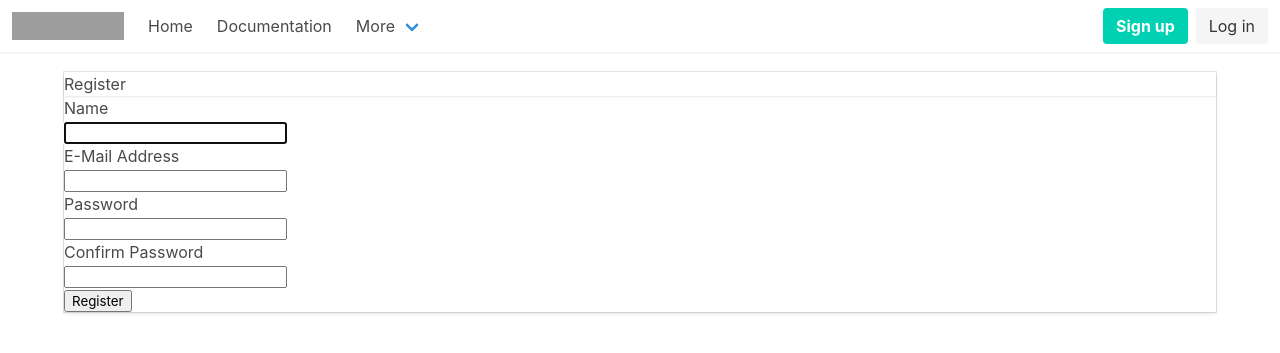
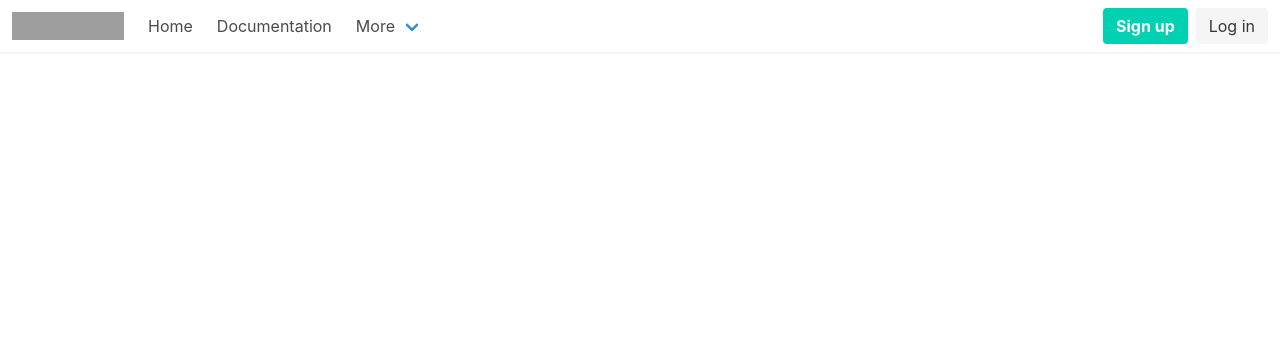
Before and after one commit to nagisa-ito/transporter, a Laravel app: template server/resources/views/auth/register.blade.php in a window 1280 px wide. Shown: the top 353 px of the page. Run offline with Laravel 8, Linux system fonts and the light colour scheme; the template is opened without the code that fills it, so the values that code supplies are empty; parts of the project's set-up code (start-up, migrations or seed data) failed here and were passed over; grey boxes are pictures that could not be loaded.

Commit message:
新規登録ページのページ切り替えまで

```diff
--- a/server/resources/views/auth/register.blade.php
+++ b/server/resources/views/auth/register.blade.php
@@ -1,77 +1,6 @@
 @extends('layouts.app')
 
+@section('title', 'Register')
 @section('content')
-<div class="container">
-    <div class="row justify-content-center">
-        <div class="col-md-8">
-            <div class="card">
-                <div class="card-header">{{ __('Register') }}</div>
-
-                <div class="card-body">
-                    <form method="POST" action="{{ route('register') }}">
-                        @csrf
-
-                        <div class="form-group row">
-                            <label for="name" class="col-md-4 col-form-label text-md-right">{{ __('Name') }}</label>
-
-                            <div class="col-md-6">
-                                <input id="name" type="text" class="form-control @error('name') is-invalid @enderror" name="name" value="{{ old('name') }}" required autocomplete="name" autofocus>
-
-                                @error('name')
-                                    <span class="invalid-feedback" role="alert">
-                                        <strong>{{ $message }}</strong>
-                                    </span>
-                                @enderror
-                            </div>
-                        </div>
-
-                        <div class="form-group row">
-                            <label for="email" class="col-md-4 col-form-label text-md-right">{{ __('E-Mail Address') }}</label>
-
-                            <div class="col-md-6">
-                                <input id="email" type="email" class="form-control @error('email') is-invalid @enderror" name="email" value="{{ old('email') }}" required autocomplete="email">
-
-                                @error('email')
-                                    <span class="invalid-feedback" role="alert">
-                                        <strong>{{ $message }}</strong>
-                                    </span>
-                                @enderror
-                            </div>
-                        </div>
-
-                        <div class="form-group row">
-                            <label for="password" class="col-md-4 col-form-label text-md-right">{{ __('Password') }}</label>
-
-                            <div class="col-md-6">
-                                <input id="password" type="password" class="form-control @error('password') is-invalid @enderror" name="password" required autocomplete="new-password">
-
-                                @error('password')
-                                    <span class="invalid-feedback" role="alert">
-                                        <strong>{{ $message }}</strong>
-                                    </span>
-                                @enderror
-                            </div>
-                        </div>
-
-                        <div class="form-group row">
-                            <label for="password-confirm" class="col-md-4 col-form-label text-md-right">{{ __('Confirm Password') }}</label>
-
-                            <div class="col-md-6">
-                                <input id="password-confirm" type="password" class="form-control" name="password_confirmation" required autocomplete="new-password">
-                            </div>
-                        </div>
-
-                        <div class="form-group row mb-0">
-                            <div class="col-md-6 offset-md-4">
-                                <button type="submit" class="btn btn-primary">
-                                    {{ __('Register') }}
-                                </button>
-                            </div>
-                        </div>
-                    </form>
-                </div>
-            </div>
-        </div>
-    </div>
-</div>
+<register-component></register-component>
 @endsection
```
Also changed, not shown: server/resources/js/components/RegisterComponent.vue (+34 -13 lines).
